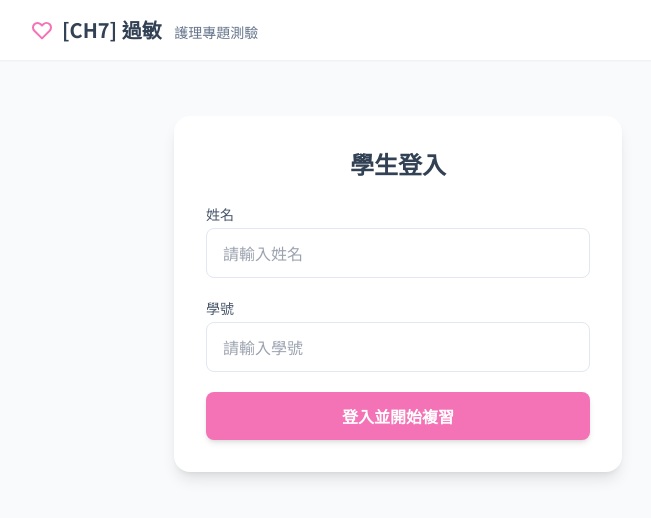
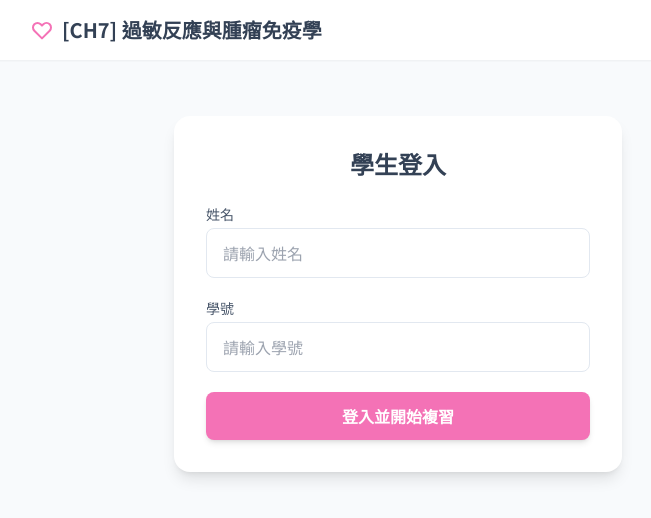
Before and after one commit to albertchang1008-alt/114-2-basic-medicine-mi-ch7, a plain HTML site: page index.html in a window 1280 px wide. Shown: the whole page, without its empty margins (242-893 px from the left). Drawn offline with nearby package versions, Linux system fonts and the light colour scheme.

Commit message:
Update index.html

```diff
--- a/index.html
+++ b/index.html
@@ -1,3 +1,4 @@
+
 
 <!DOCTYPE html>
 <html lang="zh-TW">
@@ -50,7 +51,7 @@
                 <svg class="w-6 h-6 text-medical-pink" fill="none" stroke="currentColor" viewBox="0 0 24 24" xmlns="http://www.w3.org/2000/svg">
                     <path stroke-linecap="round" stroke-linejoin="round" stroke-width="2" d="M4.318 6.318a4.5 4.5 0 000 6.364L12 20.364l7.682-7.682a4.5 4.5 0 00-6.364-6.364L12 7.636l-1.318-1.318a4.5 4.5 0 00-6.364 0z"></path>
                 </svg>
-                <h1 class="text-xl font-bold text-slate-700">[CH7] 過敏 <span class="text-sm font-normal text-slate-500 ml-2">護理專題測驗</span></h1>
+                <h1 class="text-xl font-bold text-slate-700">[CH7] 過敏反應與腫瘤免疫學 <span class="text-sm font-normal text-slate-500 ml-2"></span></h1>
             </div>
         </div>
     </header>
```
